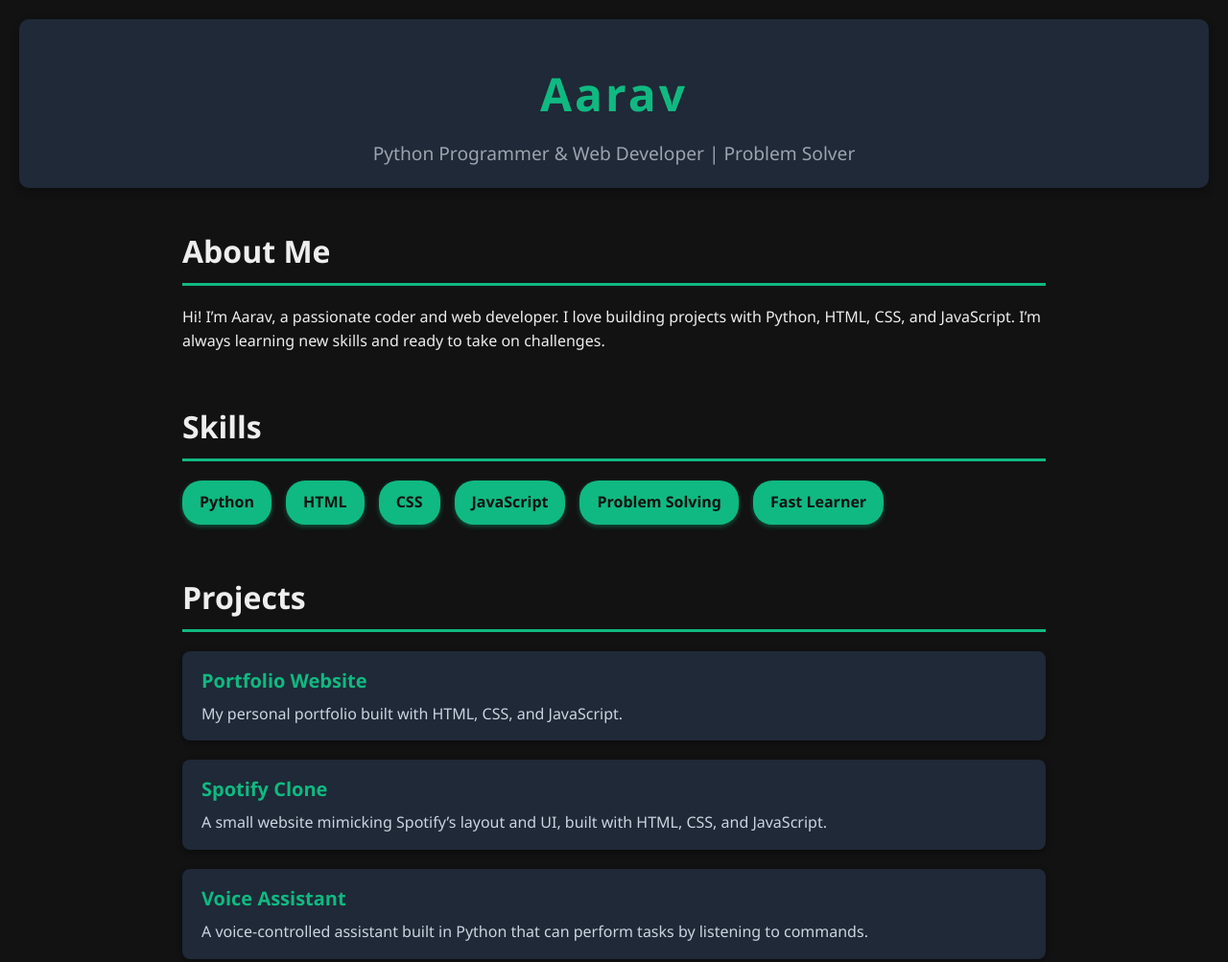
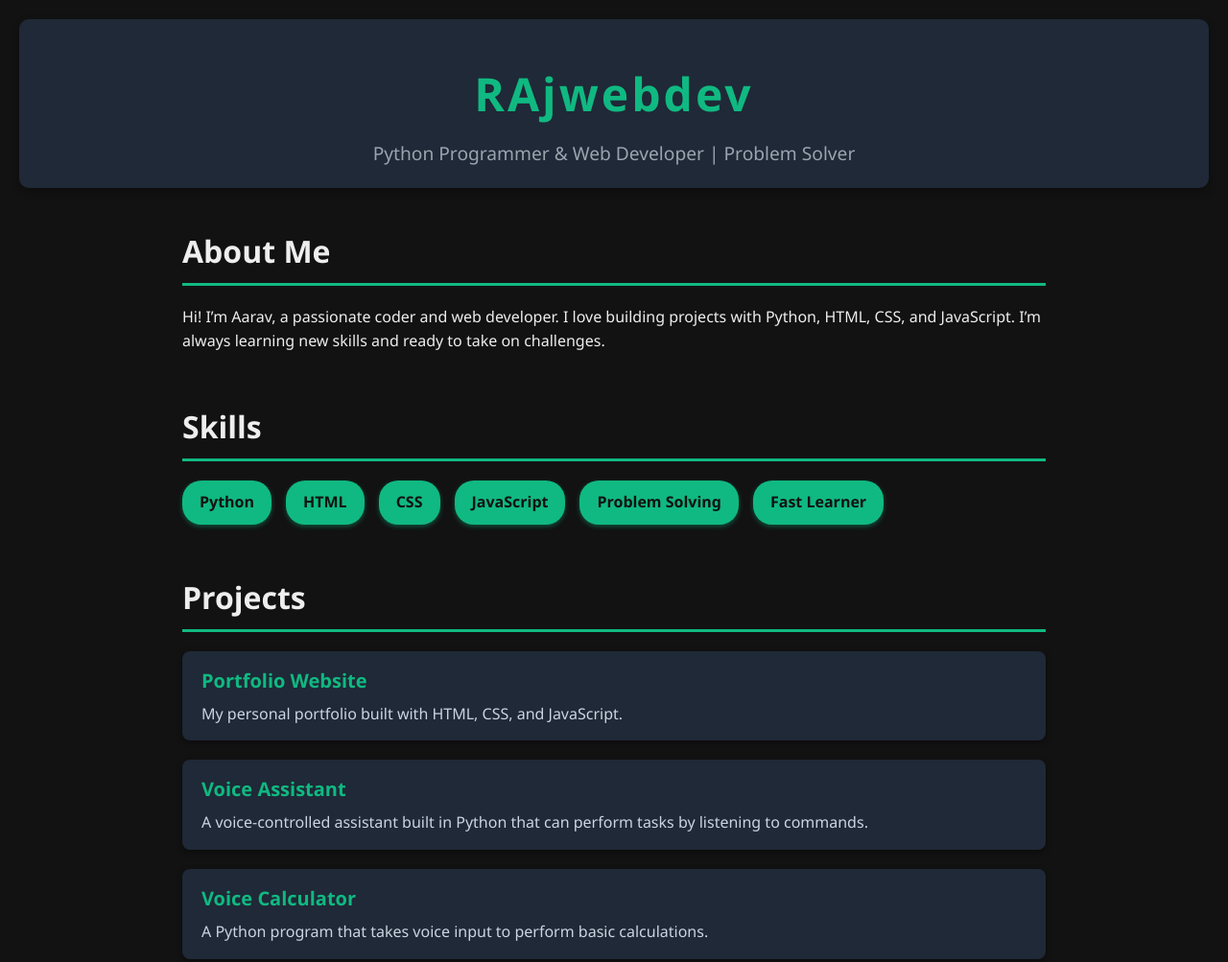
Before and after one commit to AJPRO123/Portfolio, a plain HTML site: page index.html in a window 1280 px wide. Shown: the top 1003 px of the page at 96% size. Drawn offline with Linux system fonts and the light colour scheme.

Commit message:
Update index.html

```diff
--- a/index.html
+++ b/index.html
@@ -3,12 +3,12 @@
 <head>
   <meta charset="UTF-8" />
   <meta name="viewport" content="width=device-width, initial-scale=1" />
-  <title>Aarav's Portfolio</title>
+  <title>Rajwebdev's Portfolio</title>
   <link rel="stylesheet" href="style.css" />
 </head>
 <body>
   <header>
-    <h1>Aarav</h1>
+    <h1>RAjwebdev</h1>
     <p id="typed-text"></p>
   </header>
   <main>
@@ -36,9 +36,6 @@
           <a href="https://github.com/raj/project2" target="_blank" rel="noopener noreferrer">Portfolio Website</a>
           <p>My personal portfolio built with HTML, CSS, and JavaScript.</p>
         </li>
-        <li class="project-item">
-          <a href="https://github.com/raj/spotify-clone" target="_blank" rel="noopener noreferrer">Spotify Clone</a>
-          <p>A small website mimicking Spotify’s layout and UI, built with HTML, CSS, and JavaScript.</p>
         </li>
         <li class="project-item">
           <a href="https://github.com/AJPRO123/Voice-assistant" target="_blank" rel="noopener noreferrer">Voice Assistant</a>
```
